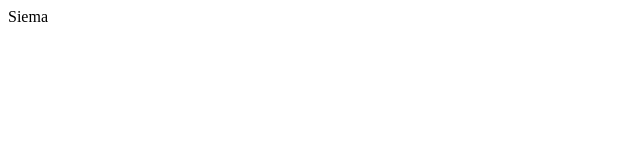
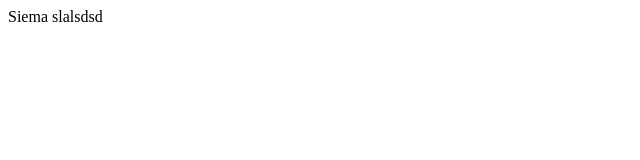
Before and after one commit to MiloszBisior/Testy_vml, a plain HTML site: page SuperStronla.html in a window 1280 px wide. Shown: the full height of the page, 0-640 px from the left. Drawn offline with Linux system fonts and the light colour scheme.

Commit message:
Akutlaizacja

```diff
--- a/SuperStronla.html
+++ b/SuperStronla.html
@@ -6,6 +6,7 @@
     <title>Document</title>
 </head>
 <body>
-    Siema
+    Siema slalsdsd
+    <script></script>
 </body>
 </html>
```
